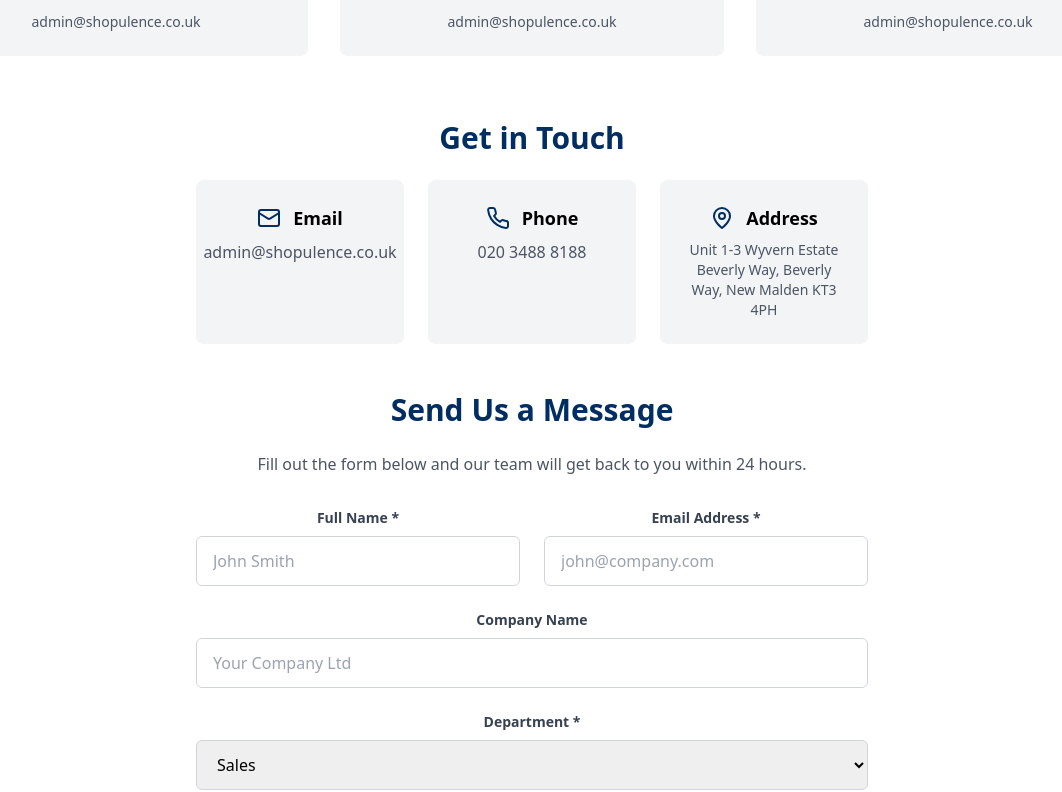
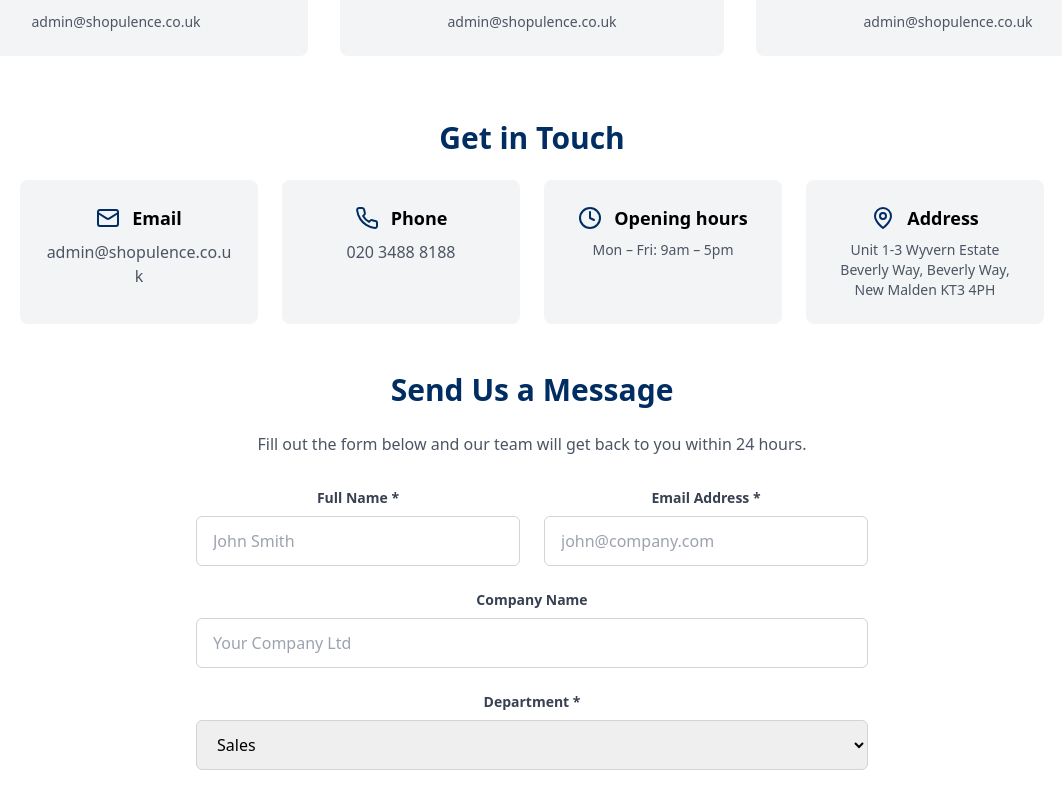
Before and after one commit to shopulencex-droid/shopulence-web, a React (Vite) app: page /contact in a window 1280 px wide. Shown: the part 870-1662 px from the top of the page, without its empty margins (108-1170 px from the left). Built offline with nearby package versions, Linux system fonts and the light colour scheme.

Commit message:
added timings

```diff
--- a/src/components/Footer.tsx
+++ b/src/components/Footer.tsx
@@ -1,5 +1,5 @@
 import { Link } from 'react-router-dom';
-import { Mail, MapPin, Phone } from 'lucide-react';
+import { Mail, MapPin, Phone, Clock } from 'lucide-react';
 
 const Footer = () => {
   return (
@@ -99,6 +99,12 @@ const Footer = () => {
                   020 3488 8188
                 </a>
               </li>
+              <li className="flex items-start">
+                <Clock size={16} className="mr-2 flex-shrink-0 mt-0.5" />
+                <span className="text-gray-300">
+                  Mon – Fri: 9am – 5pm
+                </span>
+              </li>
             </ul>
           </div>
         </div>
--- a/src/pages/Contact.tsx
+++ b/src/pages/Contact.tsx
@@ -1,5 +1,5 @@
 import { useState, useEffect } from 'react';
-import { Mail, Send, Building2, Users, Headphones, MapPin, Phone } from 'lucide-react';
+import { Mail, Send, Building2, Users, Headphones, MapPin, Phone, Clock } from 'lucide-react';
 
 const Contact = () => {
   useEffect(() => {
@@ -128,38 +128,49 @@ const Contact = () => {
           </div>
 
           <div className="flex flex-col gap-12 items-center">
-            <div className="w-full max-w-2xl text-center">
+            <div className="w-full max-w-5xl text-center">
               <h2 className="text-3xl font-bold text-[#002D62] mb-6">Get in Touch</h2>
-              <div className="grid md:grid-cols-3 gap-6">
+              <div className="grid grid-cols-1 sm:grid-cols-2 lg:grid-cols-4 gap-6">
                 <div className="bg-[#F3F4F6] p-6 rounded-lg">
-                  <div className="flex flex-col items-center justify-center">
-                    <div className="flex items-center mb-2">
+                  <div className="flex flex-col items-center justify-center text-center">
+                    <div className="flex items-center justify-center mb-2">
                       <Mail size={24} className="text-[#002D62] mr-3 flex-shrink-0" />
                       <h3 className="font-semibold text-lg">Email</h3>
                     </div>
-                    <a href="mailto:admin@shopulence.co.uk" className="text-gray-600 hover:text-[#002D62] transition">
+                    <a href="mailto:admin@shopulence.co.uk" className="text-gray-600 hover:text-[#002D62] transition break-all">
                       admin@shopulence.co.uk
                     </a>
                   </div>
                 </div>
                 <div className="bg-[#F3F4F6] p-6 rounded-lg">
-                  <div className="flex flex-col items-center justify-center">
-                    <div className="flex items-center mb-2">
+                  <div className="flex flex-col items-center justify-center text-center">
+                    <div className="flex items-center justify-center mb-2">
                       <Phone size={24} className="text-[#002D62] mr-3 flex-shrink-0" />
                       <h3 className="font-semibold text-lg">Phone</h3>
                     </div>
-                    <a href="tel:02034888188" className="text-gray-600 hover:text-[#002D62] transition">
+                    <a href="tel:02034888188" className="text-gray-600 hover:text-[#002D62] transition whitespace-nowrap">
                       020 3488 8188
                     </a>
                   </div>
                 </div>
                 <div className="bg-[#F3F4F6] p-6 rounded-lg">
-                  <div className="flex flex-col items-center justify-center">
-                    <div className="flex items-center mb-2">
+                  <div className="flex flex-col items-center justify-center text-center">
+                    <div className="flex items-center justify-center mb-2">
+                      <Clock size={24} className="text-[#002D62] mr-3 flex-shrink-0" />
+                      <h3 className="font-semibold text-lg">Opening hours</h3>
+                    </div>
+                    <p className="text-gray-600 text-sm whitespace-nowrap">
+                      Mon – Fri: 9am – 5pm
+                    </p>
+                  </div>
+                </div>
+                <div className="bg-[#F3F4F6] p-6 rounded-lg">
+                  <div className="flex flex-col items-center justify-center text-center">
+                    <div className="flex items-center justify-center mb-2">
                       <MapPin size={24} className="text-[#002D62] mr-3 flex-shrink-0" />
                       <h3 className="font-semibold text-lg">Address</h3>
                     </div>
-                    <p className="text-gray-600 text-sm">
+                    <p className="text-gray-600 text-sm max-w-xs">
                       Unit 1-3 Wyvern Estate Beverly Way, Beverly Way, New Malden KT3 4PH
                     </p>
                   </div>
```
